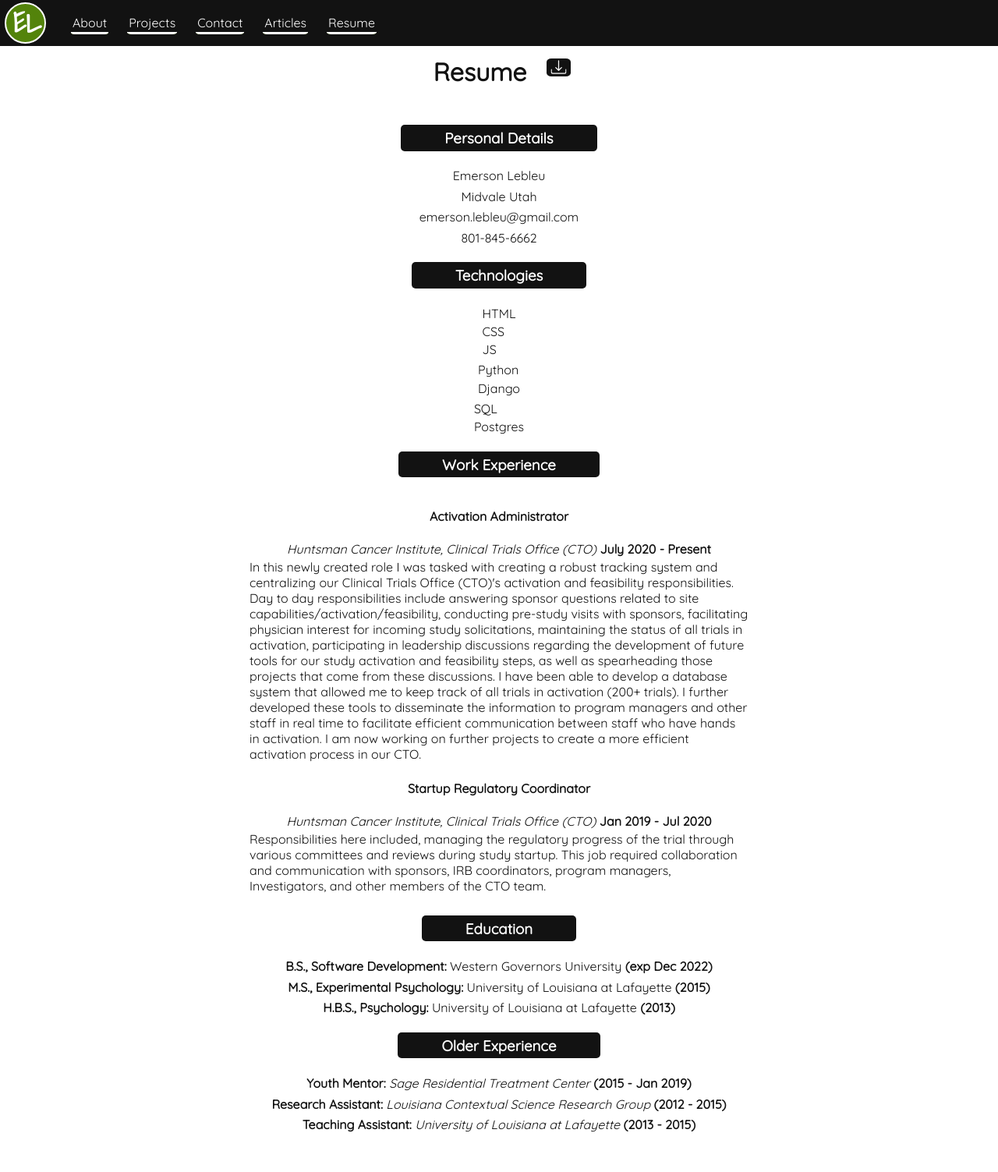
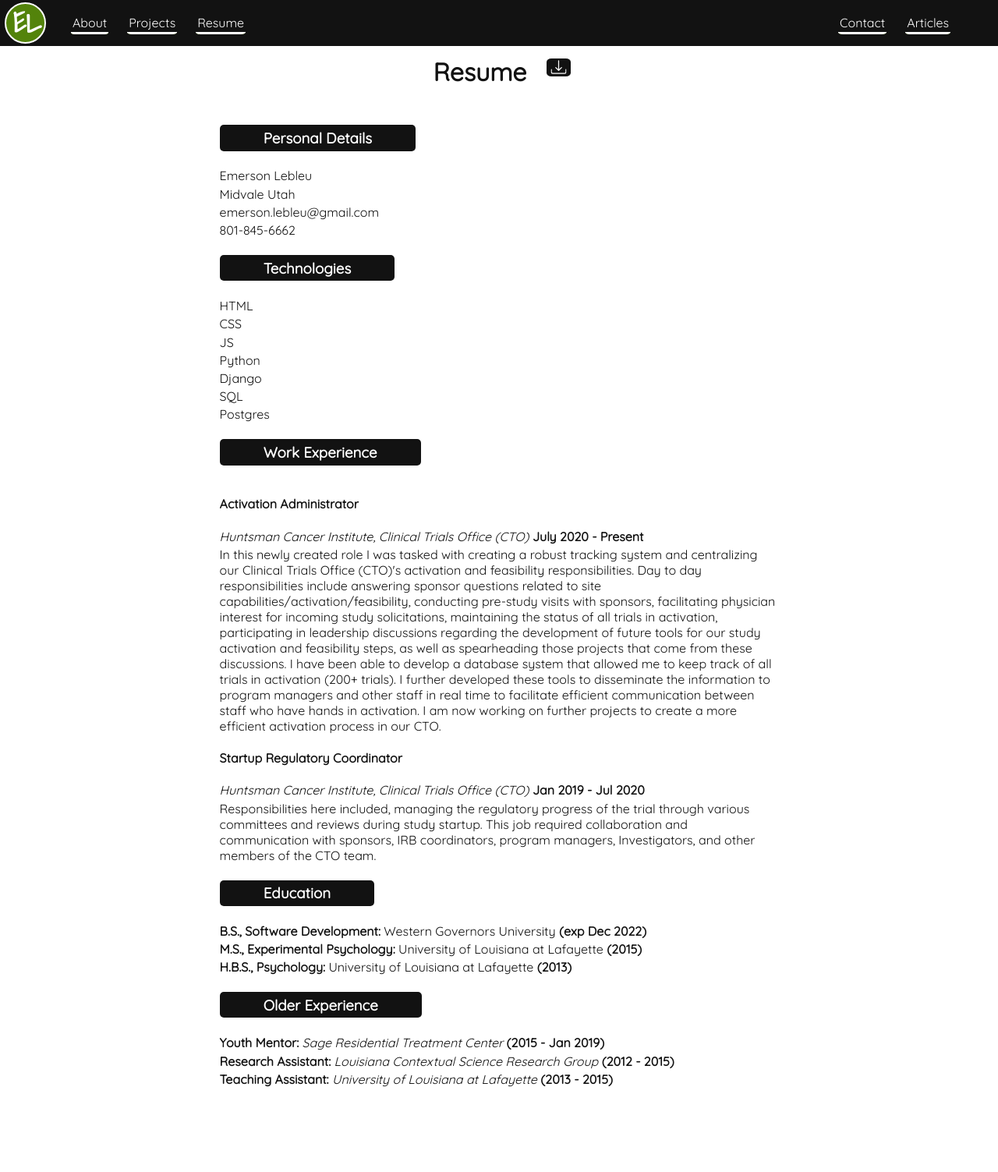
Before and after one commit to emersonlebleu/Resume_Website, a Django app: page /resume/ in a window 1280 px wide. Shown: the whole page at 78% size. After the commit the page ends 1394 px from the top, so only its background shows below. Run offline with Django 4.2, Linux system fonts and the light colour scheme.

Commit message:
Align contact and Articles to right.

```diff
--- a/src/Resume_Website/static/styles/base_nav.css
+++ b/src/Resume_Website/static/styles/base_nav.css
@@ -16,6 +16,7 @@ body{
     background-color: #121212;
     color: #ffffff;
     display: flex;
+    width: 100%;
 }
 
 #ul-nav{
@@ -28,6 +29,7 @@ body{
     padding-right: 20px;
     margin-top: 6px;
     margin-bottom: 8px;
+    width: 90%;
 }
 
 .nav-li{
@@ -51,6 +53,11 @@ body{
 
 .nav-a:hover{
     background-position: bottom;
+}
+
+#right-nav-div{
+    display: flex;
+    margin-left: auto;
 }
 
 .sidebar{
--- a/src/Resume_Website/static/styles/resume.css
+++ b/src/Resume_Website/static/styles/resume.css
@@ -1,3 +1,8 @@
+#main-section {
+    max-width: 70%;
+    align-self: center;
+}
+
 #page-header{
     display: flex;
     justify-content: center;
@@ -36,9 +41,11 @@
 }
 
 .resume-section {
-    display: flex;
-    flex-direction: column;
+    max-width: 80%;
+    /* display: flex;
+    flex-direction: column; */
     align-items: center;
+    margin: auto;
 }
 
 p{
@@ -58,6 +65,3 @@ h3 {
 .work-ex-date{
     display: inline-block;
 }
-.work-ex-description{
-    max-width: 50%;
-}
--- a/src/Resume_Website/templates/base.html
+++ b/src/Resume_Website/templates/base.html
@@ -33,9 +33,11 @@
         <ul id="ul-nav">
             <li class="nav-li"><a href="/about" class="nav-a">About</a></li>
             <li class="nav-li"><a href="/projects" class="nav-a">Projects</a></li>
-            <li class="nav-li"><a href="/contact" class="nav-a">Contact</a></li>
-            <li class="nav-li"><a href="/articles" class="nav-a">Articles</a></li>
             <li class="nav-li"><a href='/resume' class="nav-a">Resume</a></li>
+            <div id="right-nav-div">
+                <li id="contact-li" class="nav-li"><a href="/contact" class="nav-a">Contact</a></li>
+                <li id="articles-li" class="nav-li"><a href="/articles" class="nav-a">Articles</a></li>
+            </div>
         </ul>
     </nav>
 
@@ -43,7 +45,7 @@
 <!-- --------------------SIDEBAR SECTION---------------------------- -->
         {% block sidebar %}{% endblock %}
 <!-- --------------------MAIN CONTENT SECTION---------------------------- -->
-        <div class="main-section">
+        <div id="main-section">
             {% block content %}<h1 id="title-tag">Base Page</h1>{% endblock %}
         </div>
     </div>
```
